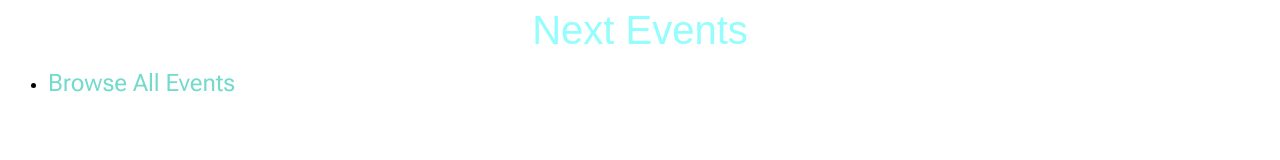
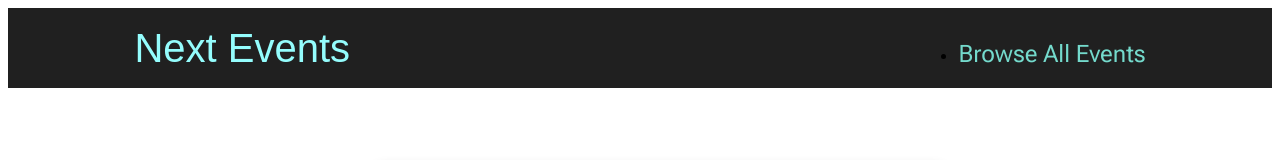
Before and after one commit to midoritiba/find-event, a Next.js app: page / in a window 1280 px wide. Shown: the top 160 px of the page. Built offline with nearby package versions, Linux system fonts and the light colour scheme.

Commit message:
header class fixed

```diff
--- a/components/layout/main-header.js
+++ b/components/layout/main-header.js
@@ -3,7 +3,7 @@ import styles from './main-header.module.css'
 
 const MainHeader = () => {
     return (
-        <header>
+        <header className={styles.header}>
             <div className={styles.logo}>
                 <Link href='/'>Next Events</Link>
             </div>
```
